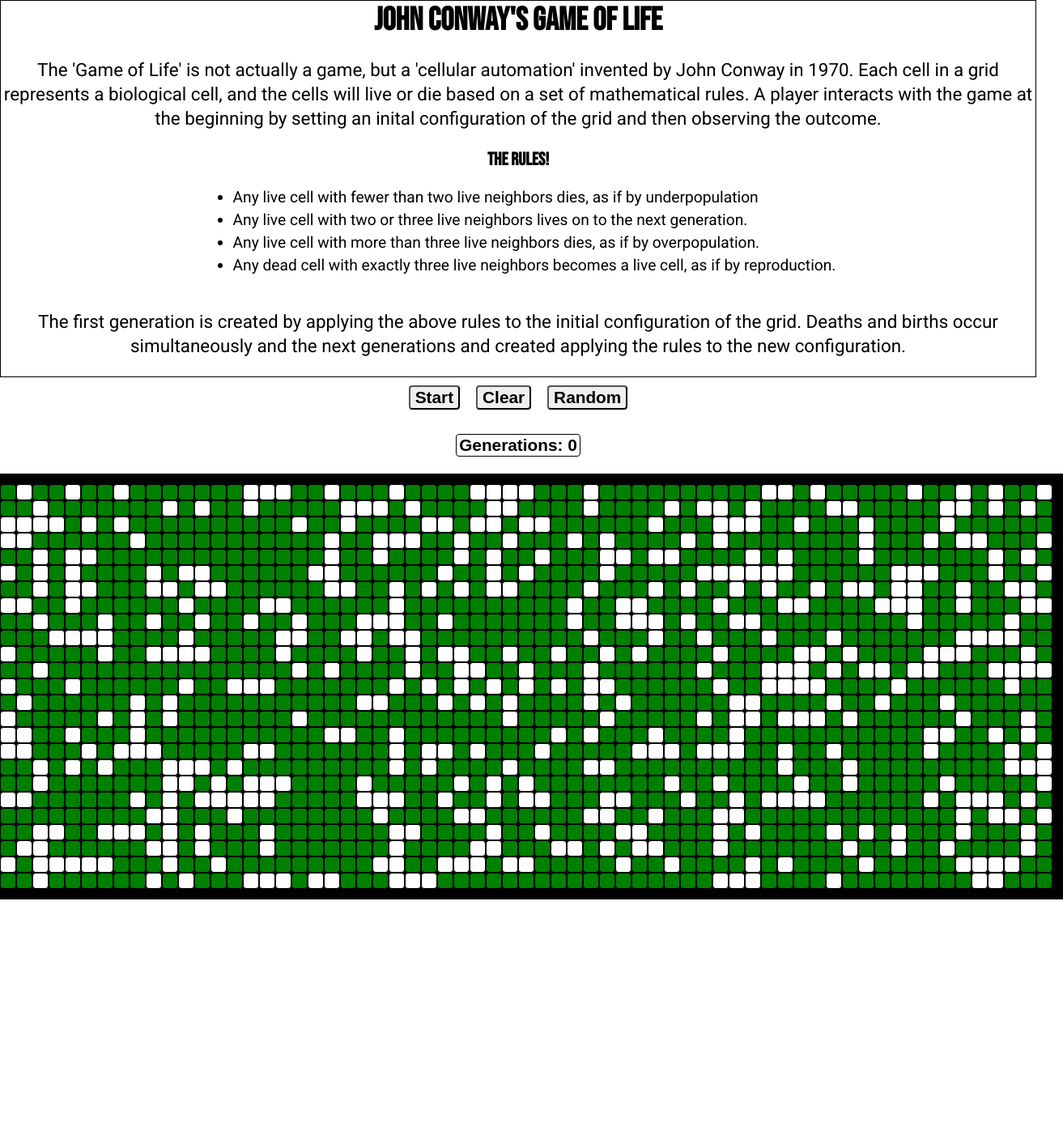
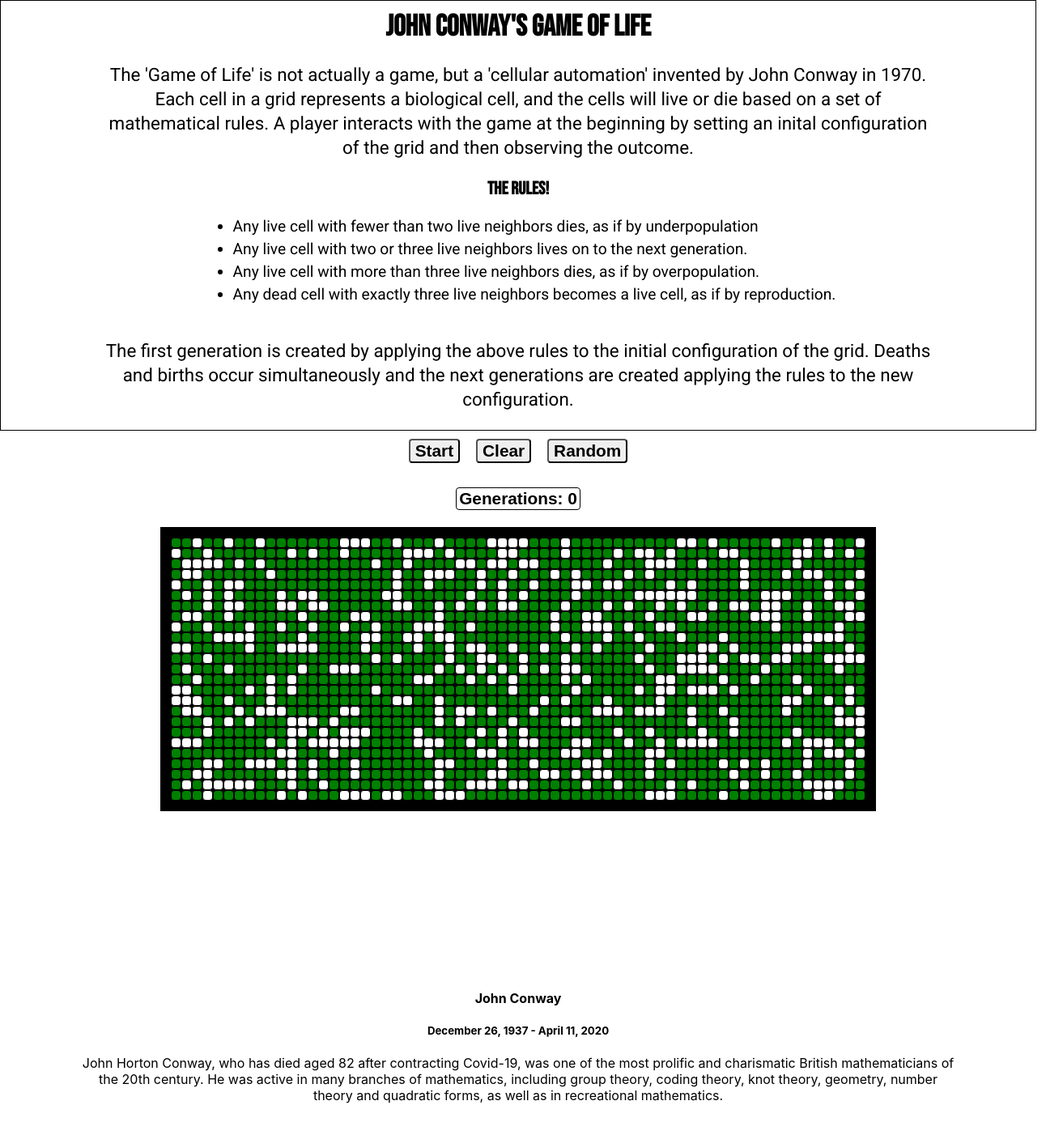
Before and after one commit to Humphreyj/thats-life, a React (Create React App) app: page / in a window 1280 px wide. Shown: the top 1402 px of the page at 81% size, 1313 px wide, since content can reach past the window. Before the commit the page ends 1111 px from the top, so only its background shows below. Built offline with nearby package versions, Linux system fonts and the light colour scheme; a web font is replaced by a local one.

Commit message:
working on a memorial for Mr. Conway.

```diff
--- a/src/App.js
+++ b/src/App.js
@@ -2,6 +2,7 @@ import React,{useState,useCallback,useRef} from 'react';
 import About from './components/about/About';
 import Controls from './components/controls/Controls';
 import Grid from './components/grid/Grid';
+import Memorial from './components/about/Memorial';
 import produce from 'immer';
 
 import LifeContext from './contexts/LifeContext';
@@ -104,8 +105,8 @@ const runSimulation = useCallback(() => {
       <div className="App">
       <About />
       <Controls />
-      <p className='gen'>Generations: {generations}</p>
       <Grid />
+      <Memorial />
     </div>
   </LifeContext.Provider>
 
--- a/src/components/about/About.jsx
+++ b/src/components/about/About.jsx
@@ -16,7 +16,7 @@ const About = () => {
             </ul>
             </div>
             {/* RULES */}
-            <p className="description">The first generation is created by applying the above rules to the initial configuration of the grid. Deaths and births occur simultaneously and the next generations and created applying the rules to the new configuration.</p>
+            <p className="description">The first generation is created by applying the above rules to the initial configuration of the grid. Deaths and births occur simultaneously and the next generations are created applying the rules to the new configuration.</p>
         </div>
     );
 }
--- /dev/null
+++ b/src/components/about/Memorial.jsx
@@ -0,0 +1,13 @@
+import React from 'react';
+
+const Memorial = () => {
+    return (
+        <div className='memorial-container'>
+            <h4 className='john'>John Conway</h4>
+            <h5 className='date'>December 26, 1937 - April 11, 2020</h5>
+            <p className="obituary">John Horton Conway, who has died aged 82 after contracting Covid-19, was one of the most prolific and charismatic British mathematicians of the 20th century. He was active in many branches of mathematics, including group theory, coding theory, knot theory, geometry, number theory and quadratic forms, as well as in recreational mathematics.</p>
+        </div>
+    );
+}
+
+export default Memorial;
--- a/src/components/controls/Controls.jsx
+++ b/src/components/controls/Controls.jsx
@@ -2,10 +2,11 @@ import React,{useContext} from 'react';
 import LifeContext from '../../contexts/LifeContext';
 
 const Controls = () => {
-    const {running,toggleRunning,setGrid,clearGrid,setRandomGrid} = useContext(LifeContext)
+    const {running,toggleRunning,generations,setGrid,clearGrid,setRandomGrid} = useContext(LifeContext)
 
     return (
         <div className='control-box'>
+            <div className="buttons">
                 <button
                 onClick={toggleRunning}
                 className="start">{running ? "Stop" : "Start"}</button>
@@ -17,6 +18,8 @@ const Controls = () => {
                 disabled={running ? true : false}
                 onClick={()=> setGrid(setRandomGrid())}
                 className="random">Random</button>
+            </div>
+            <p className='gen'>Generations: {generations}</p>
 
         </div>
     );
--- a/src/styles/about/about.scss
+++ b/src/styles/about/about.scss
@@ -11,13 +11,16 @@ $description-font: 'Roboto', sans-serif;
 
 
     .about-title {
+        text-align: center;
         font-family: $title-font;
-        font-size: 2.5em;
+        font-size: 2.3em;
+        padding-top: 10px;
+        width: 90%;
         margin: 0 auto;
     }
 
     .description {
-
+       width: 80%;
         font-family: $description-font;
         font-size: 1.4em;
         text-align: center;
--- /dev/null
+++ b/src/styles/about/memorial.scss
@@ -0,0 +1,11 @@
+.memorial-container {
+    margin-top: 200px;
+    text-align: center;
+    .john {
+        text-align: center;
+    }
+    .obituary {
+        width: 85%;
+        margin: 0 auto;
+    }
+}
--- a/src/styles/controls/controls.scss
+++ b/src/styles/controls/controls.scss
@@ -1,6 +1,10 @@
 $button-text:'Signika Negative', sans-serif;
 
 .control-box {
+    display: flex;
+    align-items: center;
+    flex-direction: column;
+    .buttons {
         display: flex;
         align-items: center;
         justify-content: space-evenly;
@@ -11,6 +15,8 @@ $button-text:'Signika Negative', sans-serif;
             font-family: $button-text;
             font-weight: bold;
         }
+    }
+
 
     .gen {
         font-size: 1.3em;
--- a/src/styles/global.scss
+++ b/src/styles/global.scss
@@ -1,13 +1,14 @@
 @import './about/about.scss';
 @import './controls/controls.scss';
 @import './grid/cell.scss';
-
+@import './about/memorial.scss';
 @import './variables.scss';
 
 .App {
     display: flex;
     flex-direction: column;
     align-items: center;
+    padding-bottom: 60px;
 
 
     .gen {
--- a/src/styles/grid/cell.scss
+++ b/src/styles/grid/cell.scss
@@ -1,24 +1,32 @@
 .grid-container {
     display: grid;
-    grid-template-columns: repeat(66, 20px);
+    grid-template-columns: repeat(66, 13px);
     background-color: black;
     padding: 1%;
     @media(max-width: 500px) {
         grid-template-columns: repeat(66, 13px);
         transform: rotate(90deg);
-        margin-top: 250px;
+        margin-top: 200px;
+
+    }
+    @media(max-width: 800px) {
+        grid-template-columns: repeat(66, 10px);
 
     }
 
     .cell {
         box-sizing: border-box;
-        width:20px;
-        height: 20px;
+        width:13px;
+        height: 13px;
         border:1px solid black;
         border-radius: 4px;
         @media(max-width: 500px) {
             width: 13px;
             height: 13px;
+        }
+        @media(max-width: 800px) {
+            width: 10px;
+            height: 10px;
         }
     }
 
```
Lines whose indentation alone changed are shown as unchanged.
